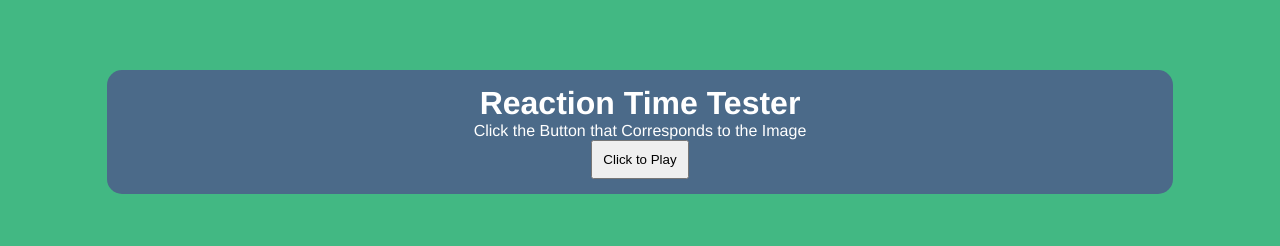
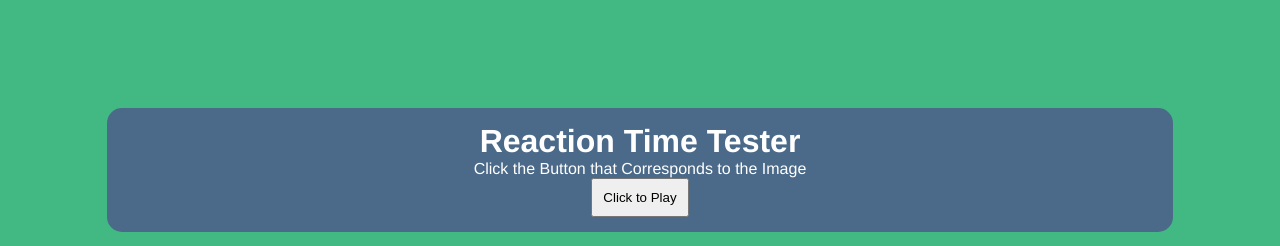
Before and after one commit to WesP10/vue-exercise, a Vue app: page / in a window 1280 px wide. Shown: the part 554-800 px from the top of the page. Built offline with nearby package versions, Linux system fonts and the light colour scheme; a web font is replaced by a local one.

Commit message:
Bottom Padding

```diff
--- a/src/views/HomeView.vue
+++ b/src/views/HomeView.vue
@@ -79,5 +79,6 @@ export default {
   margin-top: 14dvh;
   display: block;
   text-align: center;
+  margin-bottom: 150px;
 }
 </style>
```
